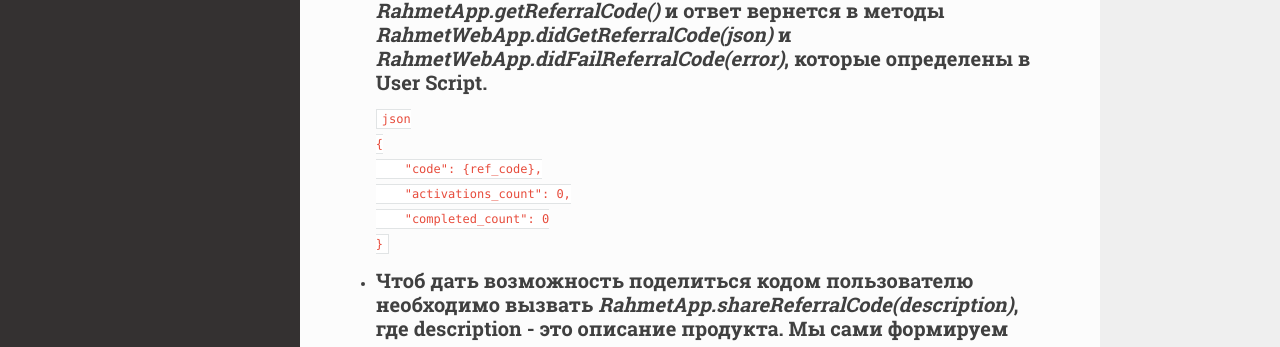
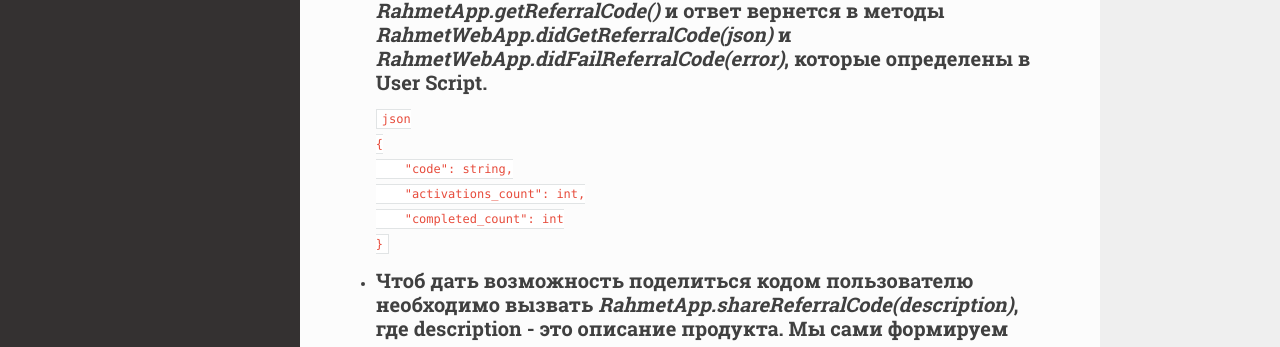
Before and after one commit to rahmetapp/docs, an MkDocs documentation site: the page built from docs/mini app referral program.md, in a window 1280 px wide. Shown: the part 434-781 px from the top of the page. Built offline with MkDocs 1.6.1, drawn with Linux system fonts in a browser that asks for light colours; nearby versions of some CDN libraries; old or Windows-style settings are respelled for this version of MkDocs.

Commit message:
Update mini app referral program.md

````diff
--- a/docs/mini app referral program.md
+++ b/docs/mini app referral program.md
@@ -3,9 +3,9 @@
 - ### Для получения реферального кода необходимо вызвать *RahmetApp.getReferralCode()* и ответ вернется в методы *RahmetWebApp.didGetReferralCode(json)* и *RahmetWebApp.didFailReferralCode(error)*, которые определены в User Script.
     ```json
     {
-        "code": {ref_code},
-        "activations_count": 0,
-        "completed_count": 0
+        "code": string,
+        "activations_count": int,
+        "completed_count": int
     }
     ```
 - ### Чтоб дать возможность поделиться кодом пользователю необходимо вызвать *RahmetApp.shareReferralCode(description)*, где description - это описание продукта. Мы сами формируем динамическую универсальную ссылку для перехода на экран активации реферального кода.
````
